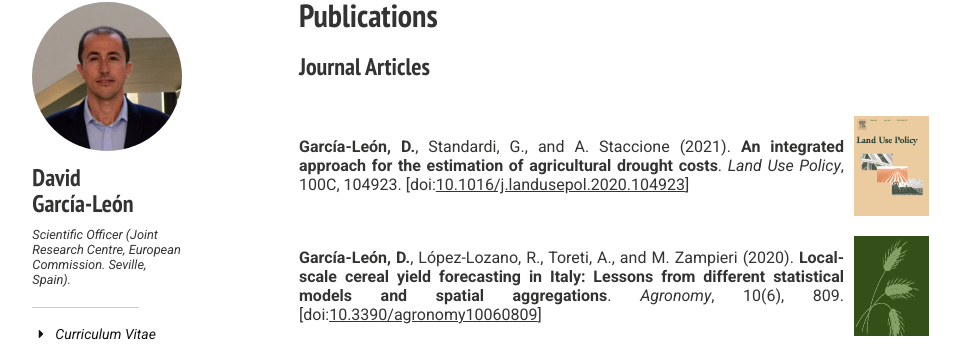
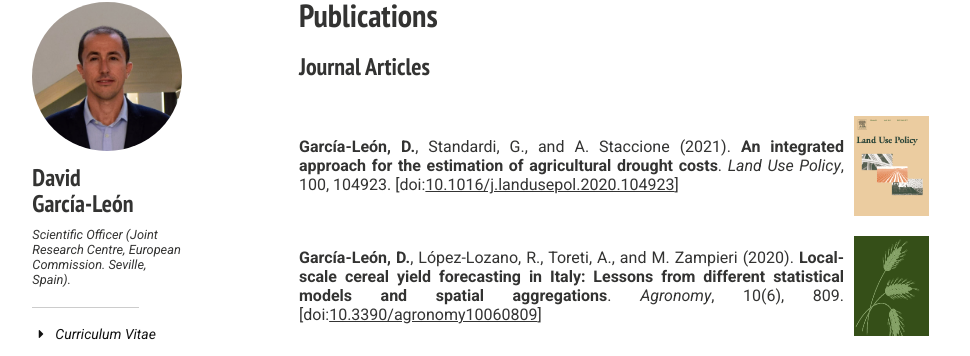
Before and after one commit to David-G-L/minimal_mistakes_site, a Jekyll site: the page built from papers/index.md, in a window 1280 px wide. Shown: the part 114-470 px from the top of the page, without its empty margins (21-991 px from the left). Built offline with Jekyll 4.4.1, drawn with Linux system fonts in a browser that asks for light colours; nearby versions of some CDN libraries; some web fonts are replaced.

Commit message:
Update 20200730

```diff
--- a/papers/index.md
+++ b/papers/index.md
@@ -5,7 +5,7 @@ share: false
 ---
 ### Journal Articles
 <div class="middle">
-<span><strong>Garc&#xED;a-Le&#xF3;n, D.</strong>,  Standardi, G., and A. Staccione (2021). <strong>An integrated approach for the estimation of agricultural drought costs</strong>. <em>Land Use Policy</em>, 100C, 104923. [doi:<a href="https://doi.org/10.1016/j.landusepol.2020.104923" target="_blank" onclick="ga('send','event','Descarga Papers','DGL10');"><u>10.1016/j.landusepol.2020.104923</u></a>]</span> <img style="padding: 10px;" src="/images/lup_front.png">
+<span><strong>Garc&#xED;a-Le&#xF3;n, D.</strong>,  Standardi, G., and A. Staccione (2021). <strong>An integrated approach for the estimation of agricultural drought costs</strong>. <em>Land Use Policy</em>, 100, 104923. [doi:<a href="https://doi.org/10.1016/j.landusepol.2020.104923" target="_blank" onclick="ga('send','event','Descarga Papers','DGL10');"><u>10.1016/j.landusepol.2020.104923</u></a>]</span> <img style="padding: 10px;" src="/images/lup_front.png">
 </div>
 <div class="middle">
 <span><strong>Garc&#xED;a-Le&#xF3;n, D.</strong>,  L&#xF3;pez-Lozano, R., Toreti, A., and M. Zampieri (2020). <strong>Local-scale cereal yield forecasting in Italy: Lessons from different statistical models and spatial aggregations</strong>. <em>Agronomy</em>, 10(6), 809. [doi:<a href="https://doi.org/10.3390/agronomy10060809" target="_blank" onclick="ga('send','event','Descarga Papers','DGL04');"><u>10.3390/agronomy10060809</u></a>]</span> <img style="padding: 10px;" src="/images/agronomy_front.png">
```
Also changed, not shown: 1 other file.
